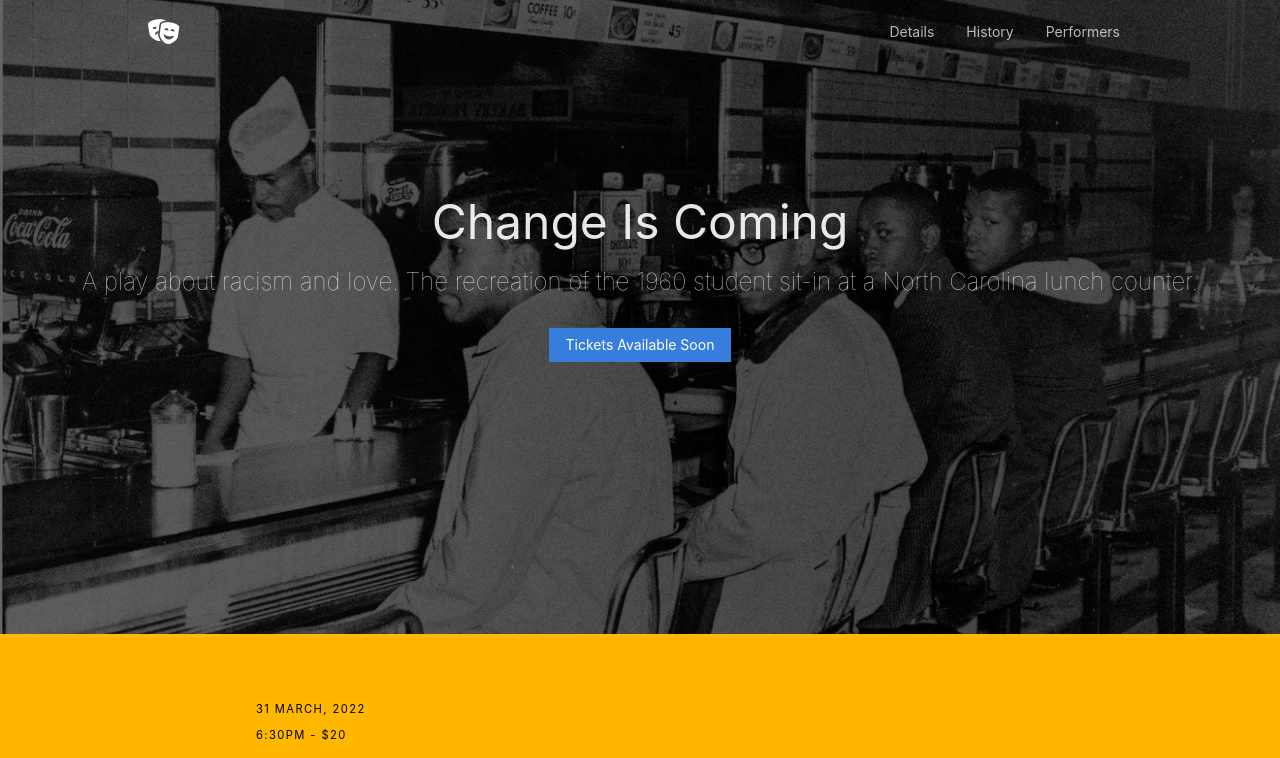
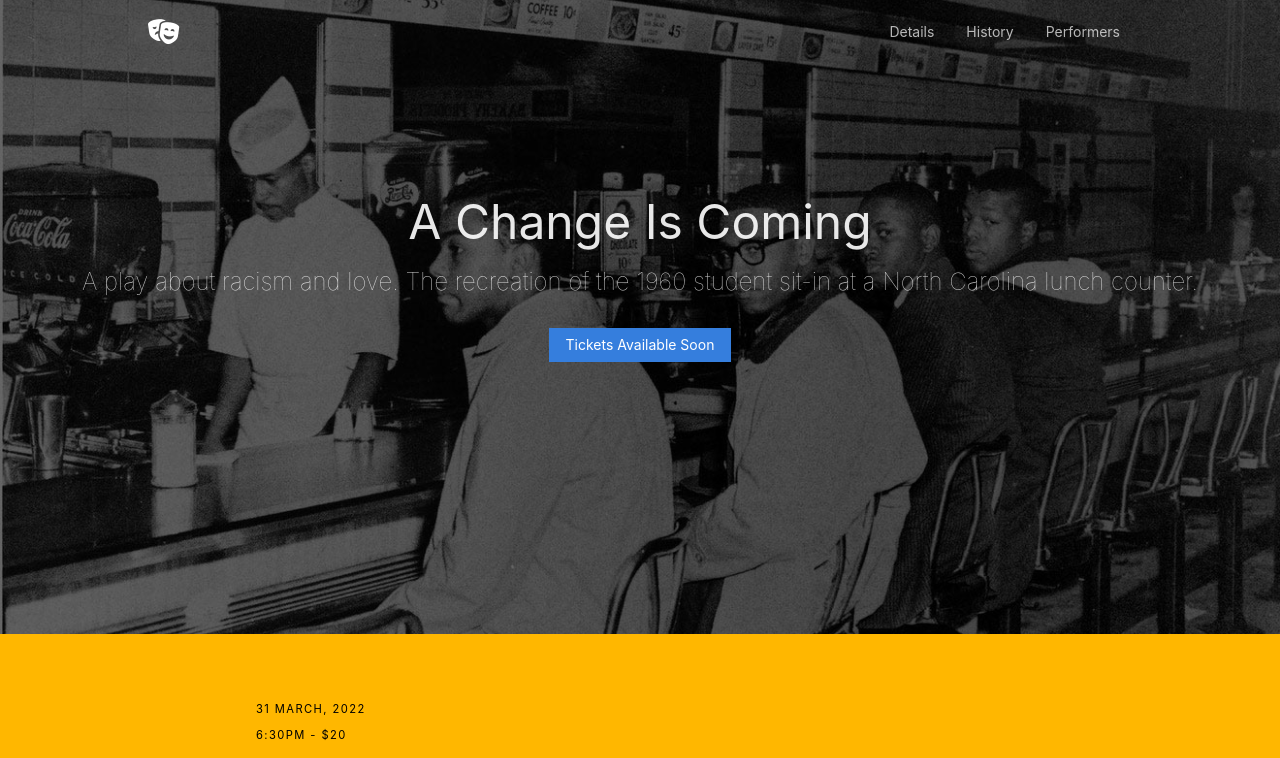
Before and after one commit to jonah-butler/gsi-static, a Nuxt app: page / in a window 1280 px wide. Shown: the top 758 px of the page. Built offline with nearby package versions, Linux system fonts and the light colour scheme.

Commit message:
Update Play Title Name
updated wording for play title to the correct name

```diff
--- a/components/Header.vue
+++ b/components/Header.vue
@@ -14,7 +14,7 @@
         </div>
       </nav>
       <div class="tc-l mt4 mt5-m mt6-l ph3">
-        <h1 class="f2 f1-l fw4 white-90 mb0 lh-title">Change Is Coming</h1>
+        <h1 class="f2 f1-l fw4 white-90 mb0 lh-title">A Change Is Coming</h1>
         <h2 class="fw1 f3 white-80 mt3 mb4">A play about racism and love. The recreation of the 1960 student sit-in at a North Carolina lunch counter.</h2>
         <a class="f6 no-underline grow dib v-mid bg-blue white ba b--blue ph3 pv2 mb3" href="#signup">Tickets Available Soon</a>
       </div>
```
